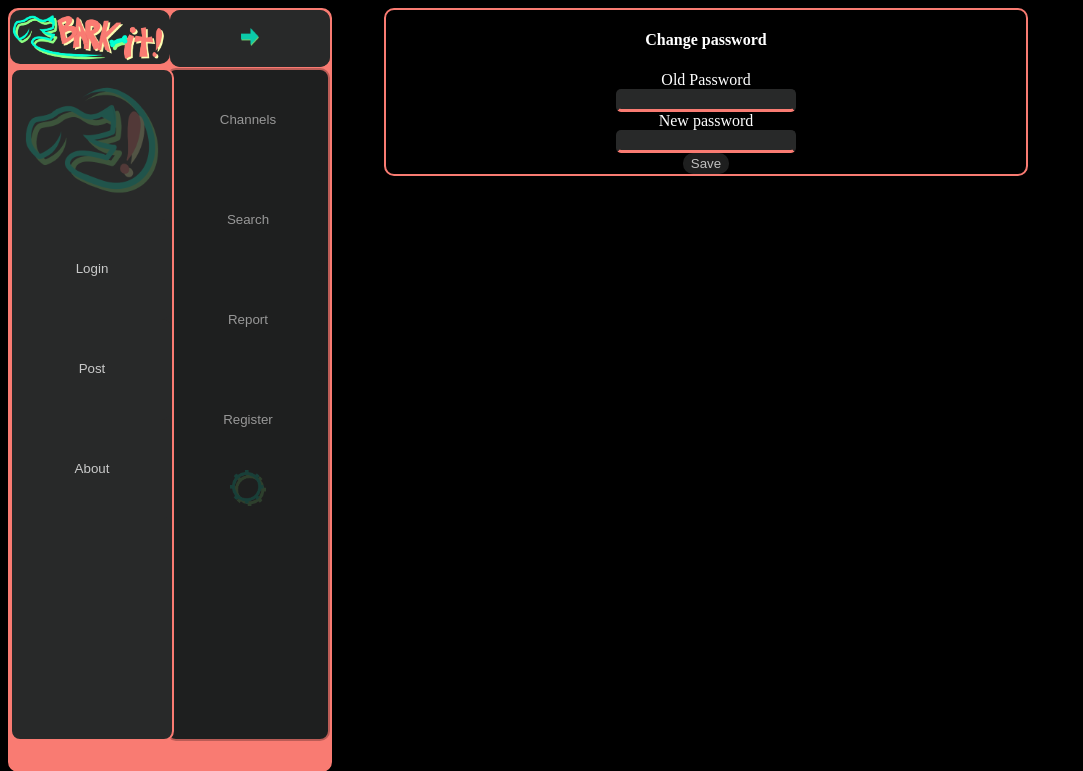
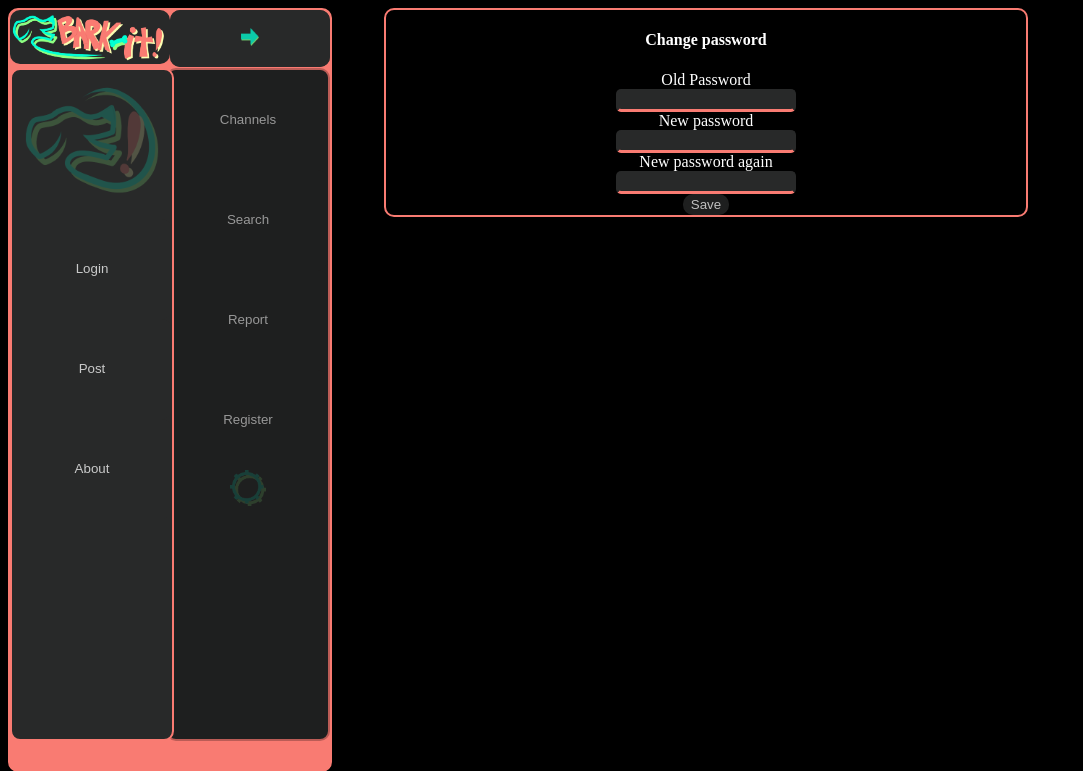
Before and after one commit to megaboi2005/bark-it, a Flask app: page /settings/ in a window 1280 px wide. Shown: the top 771 px of the page, without its empty margins (0-1083 px from the left). Run offline with Flask 2, Linux system fonts and the light colour scheme.

Commit message:
added a second prompt for new password

```diff
--- a/templates/settings.html
+++ b/templates/settings.html
@@ -10,6 +10,10 @@
 		<br>
 		<input class=input type="password" name="newpass" required>
 		<br>
+		<label>New password again</label>
+		<br>
+		<input class=input type="password" name="newpass2" required>
+		<br>
 		<input class=styledbutton type="submit" value="Save">
 	</form>
 	</center>
--- a/templates/settingsadmin.html
+++ b/templates/settingsadmin.html
@@ -10,8 +10,14 @@
 		<br>
 		<input class=input type="password" name="newpass" required>
 		<br>
+		<label>New password again</label>
+		<br>
+		<input class=input type="password" name="newpass2" required>
+		<br>
 		<input class=styledbutton type="submit" value="Save">
 	</form>
+
+
 	<br>
 	<h4>Ban User</h4>
 	<form action="/chngsetting/adminban">
```
